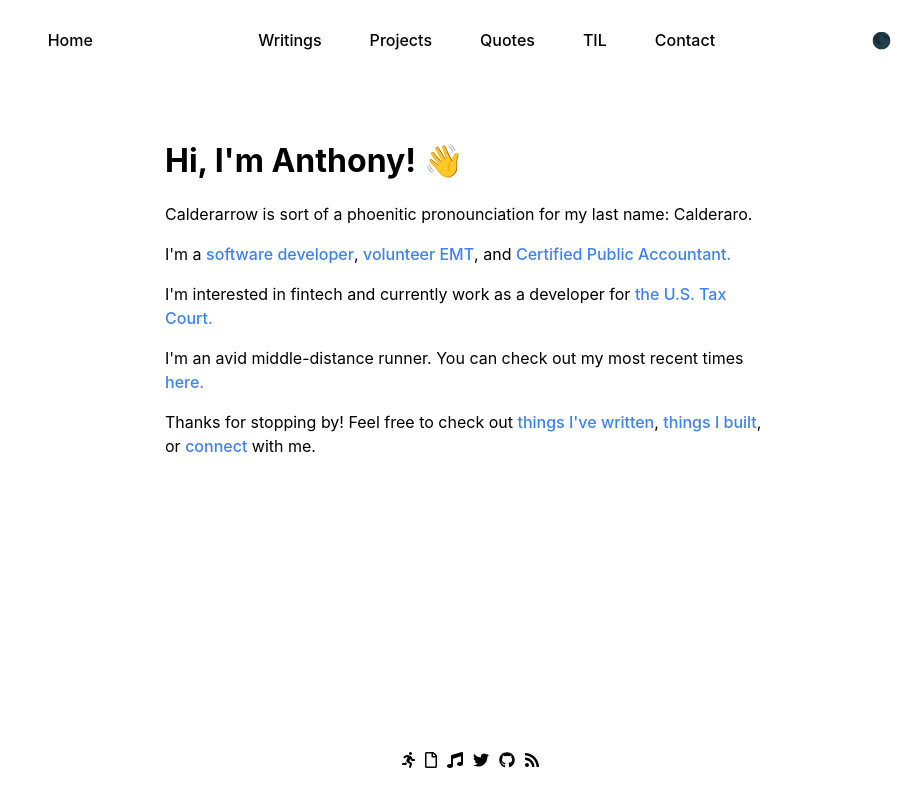
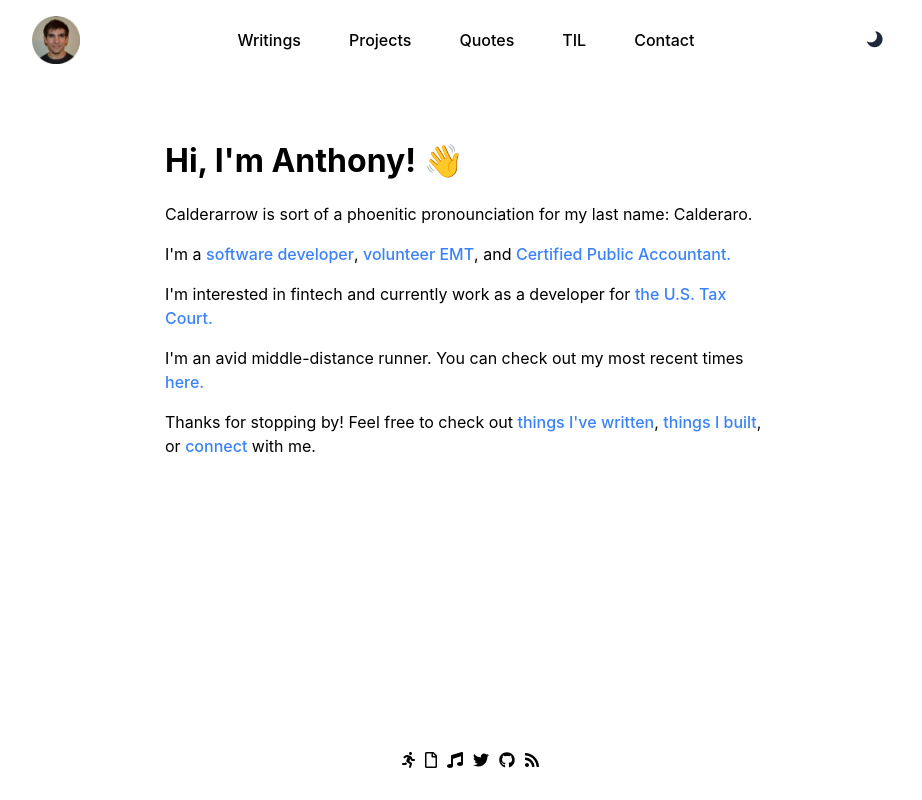
Before and after one commit to Anthony-Calderaro/calderarrow, a Next.js app: page / in a window 1280 px wide. Shown: the whole page, without its empty margins (175-1097 px from the left). Built offline with nearby package versions, Linux system fonts and the light colour scheme.

Commit message:
Added a favicon and profile pic to the app. Updated the icons for themeing

```diff
--- a/components/Header.js
+++ b/components/Header.js
@@ -1,6 +1,8 @@
 import Link from 'next/link';
+import Image from 'next/image'
 
-// Todo: may not need lgiht
+import { themeIcons, createFontAwesomeIcon } from '../public/staticText';
+
 import headerStyles from '../styles/Header.module.css';
 
 // Todo Static
@@ -12,17 +14,18 @@ const Header = ({ theme, toggleTheme }) => {
   return (
     <div className={headerStyles.headerContainer}>
       <div className={headerStyles.linkContainer}>
-      <Link href='/'>
-        <a className={headerStyles.link}>Home</a>
-        {/* Todo: headshot */}
-      </Link>
+        <Link href='/'>
+          <a className={headerStyles.headshot}>
+            <Image src='/hs.png' alt='A Picture of Me!' height={48} width={48} />
+          </a>
+        </Link>
       </div>
       <div className={headerStyles.linkContainer}>
         {links.map((category, i) => <LinkCategory category={category} key={i} />)}
       </div>
 
       <div className={headerStyles.iconContainer} onClick={toggleTheme}>
-          {theme ? <span>🌑</span> : <span>🌕</span>}
+        {theme ? <span className={headerStyles.moon}>{createFontAwesomeIcon(themeIcons.light)}</span> : <span>☀️</span>}
       </div>
 
     </div>
--- a/pages/index.js
+++ b/pages/index.js
@@ -1,4 +1,5 @@
 import Link from 'next/link';
+
 import { homePageLinks } from '../public/staticText';
 
 import styles from '../styles/Home.module.css';
--- a/public/staticText.js
+++ b/public/staticText.js
@@ -1,5 +1,5 @@
 import { FontAwesomeIcon } from '@fortawesome/react-fontawesome'
-import { faMusic, faRss, faRunning } from '@fortawesome/free-solid-svg-icons'
+import { faMusic, faRss, faRunning, faMoon } from '@fortawesome/free-solid-svg-icons'
 import { faFile } from '@fortawesome/free-regular-svg-icons'
 import { faTwitter, faGithub } from '@fortawesome/free-brands-svg-icons'
 
@@ -42,6 +42,9 @@ export const races = [
   }
 ];
 
+export const themeIcons = {
+  light: faMoon,
+}
 export const footerIcons = [
   {
     icon: faRunning,
--- a/styles/Header.module.css
+++ b/styles/Header.module.css
@@ -15,7 +15,8 @@
   cursor: pointer;
 }
 
-.linkContainer, .iconContainer {
+.linkContainer,
+.iconContainer {
   display: flex;
   justify-content: space-around;
   align-items: center;
@@ -32,11 +33,22 @@
   border-bottom: 1px solid transparent;
 }
 
+.headshot {
+  padding: 12px 0;
+  margin: 0px;
+  display: flex;
+}
+
 .link:hover {
-  border-bottom: 1px solid #d39F10;
+  border-bottom: 1px solid #d39f10;
 }
 
 .iconContainer {
   padding: 0 15px;
   margin: 10px 0;
 }
+
+.moon {
+  color: rgb(31, 41, 55);
+  transform: rotate(240deg);
+}
--- a/styles/Home.module.css
+++ b/styles/Home.module.css
@@ -6,7 +6,6 @@
 .blogLink:hover {
   border-bottom: 1px solid #3b82f6;
 }
-
 
 .title a {
   color: #0070f3;
```
Also changed, not shown: pages/_app.js (+2 -3 lines), public/hs.png (added), 1 other file (tests, documents, lock files or other folders).
